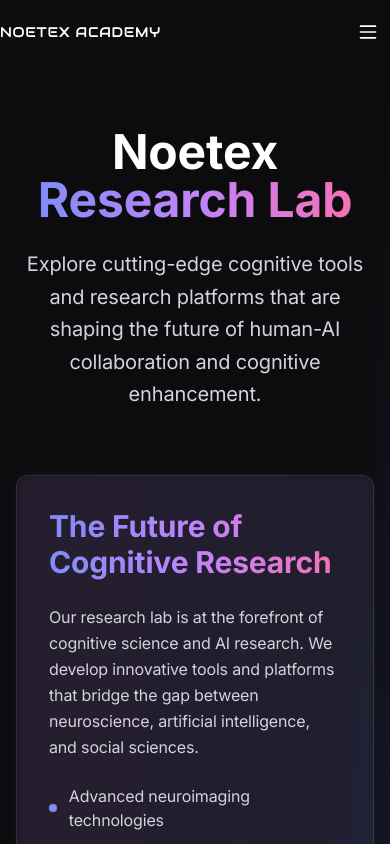
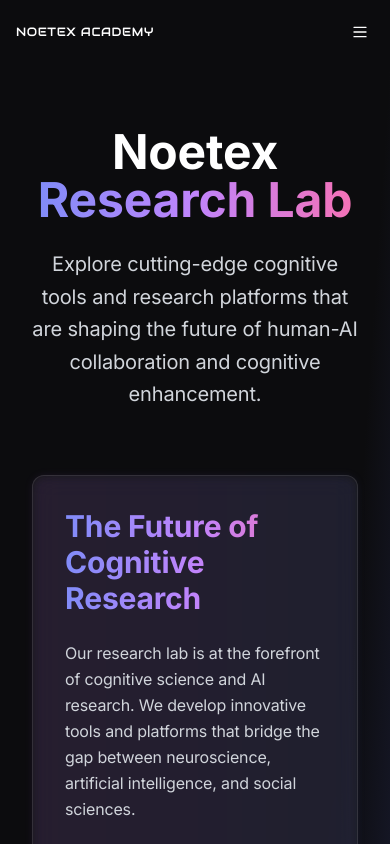
Before and after one commit to 12eonsf/noetex_academy, a Next.js app: page /lab in a window 390 px wide. Shown: the top 844 px of the page. Built offline with nearby package versions, Linux system fonts and the light colour scheme; a web font is replaced by a local one.

Commit message:
Fix mobile navbar title overflow by adjusting spacing and responsive sizing

```diff
--- a/app/globals.css
+++ b/app/globals.css
@@ -69,7 +69,7 @@ body::-webkit-scrollbar {
   }
 
   .container-custom {
-    @apply max-w-7xl mx-auto;
+    @apply max-w-7xl mx-auto px-4 sm:px-6 lg:px-8;
   }
 
   /* Future-tech font styles - Multiple options */
--- a/components/Navbar.tsx
+++ b/components/Navbar.tsx
@@ -35,8 +35,8 @@ export default function Navbar() {
       <div className="container-custom">
         <div className="flex items-center justify-between h-16">
           {/* Brand */}
-          <Link href="/" className="flex items-center space-x-2 flex-shrink-0 max-w-[60%] sm:max-w-none">
-                <span className="text-sm sm:text-lg md:text-xl font-brand-3 text-white overflow-hidden whitespace-nowrap uppercase">
+          <Link href="/" className="flex items-center space-x-2 flex-shrink-0 max-w-[50%] sm:max-w-[60%] md:max-w-none">
+                <span className="text-xs sm:text-sm md:text-lg lg:text-xl font-brand-3 text-white overflow-hidden whitespace-nowrap uppercase">
                   Noetex Academy
                 </span>
           </Link>
@@ -64,10 +64,10 @@ export default function Navbar() {
           {/* Mobile menu button */}
           <button
             onClick={() => setIsOpen(!isOpen)}
-            className="md:hidden p-2 flex-shrink-0 ml-3 sm:ml-5 mr-1"
+            className="md:hidden p-1.5 flex-shrink-0 ml-2 sm:ml-3"
             aria-label="Toggle menu"
           >
-            {isOpen ? <X className="h-5 w-5 sm:h-6 sm:w-6 text-white" /> : <AlignJustify className="h-5 w-5 sm:h-6 sm:w-6 text-white" />}
+            {isOpen ? <X className="h-4 w-4 sm:h-5 sm:w-5 text-white" /> : <AlignJustify className="h-4 w-4 sm:h-5 sm:w-5 text-white" />}
           </button>
         </div>
 
```
